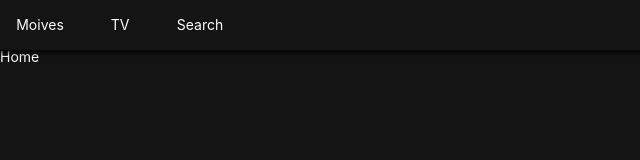
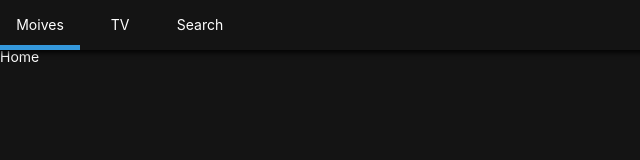
Before and after one commit to CHEONKUK/nomflix, a React (Create React App) app: page / in a window 1280 px wide. Shown: the top 160 px of the page, without its empty margins (0-640 px from the left). Built offline with nearby package versions, Linux system fonts and the light colour scheme.

Commit message:
191021
# React Study
-- withRouter HigherOderComponent

```diff
--- a/src/Components/Header.js
+++ b/src/Components/Header.js
@@ -1,5 +1,5 @@
 import React from "react";
-import { Link } from "react-router-dom";
+import { Link, withRouter } from "react-router-dom";
 import styled from "styled-components";
 
 const Header = styled.header`
@@ -24,6 +24,9 @@
   width: 80px;
   height: 50px;
   text-align: center;
+  border-bottom: 5px solid
+    ${props => (props.current ? "#3498db" : "transparent")};
+  transition: border-bottom 0.5s ease-in-out;
 `;
 
 const SLink = styled(Link)`
@@ -33,18 +36,19 @@
   justify-content: center;
 `;
 
-export default () => (
+export default withRouter(({ location: { pathname } }) => (
   <Header>
+    {console.log("## ", pathname)}
     <List>
-      <Item>
+      <Item current={pathname === "/"}>
         <SLink to="/">Moives</SLink>
       </Item>
-      <Item>
+      <Item current={pathname === "/tv"}>
         <SLink to="/tv">TV</SLink>
       </Item>
-      <Item>
+      <Item current={pathname === "/search"}>
         <SLink to="/search">Search</SLink>
       </Item>
     </List>
   </Header>
-);
+));
```
